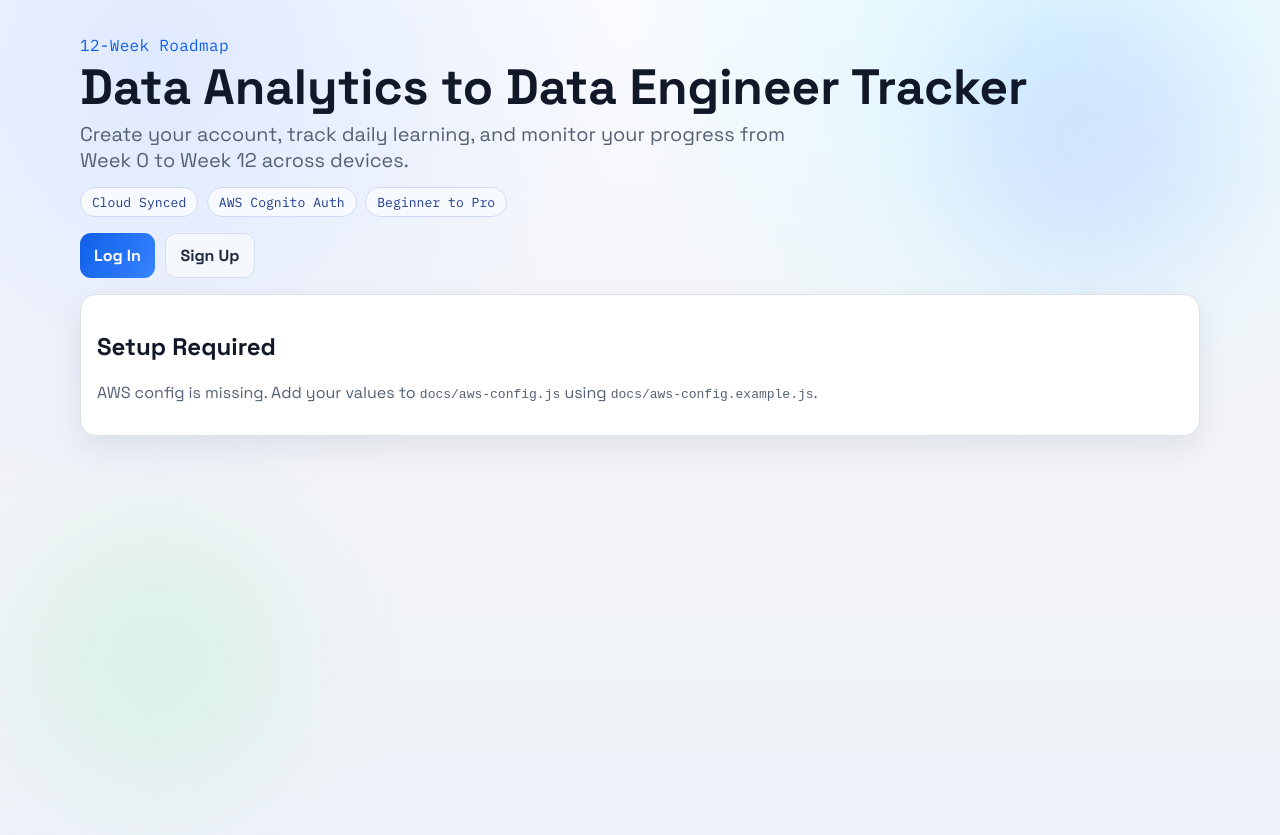
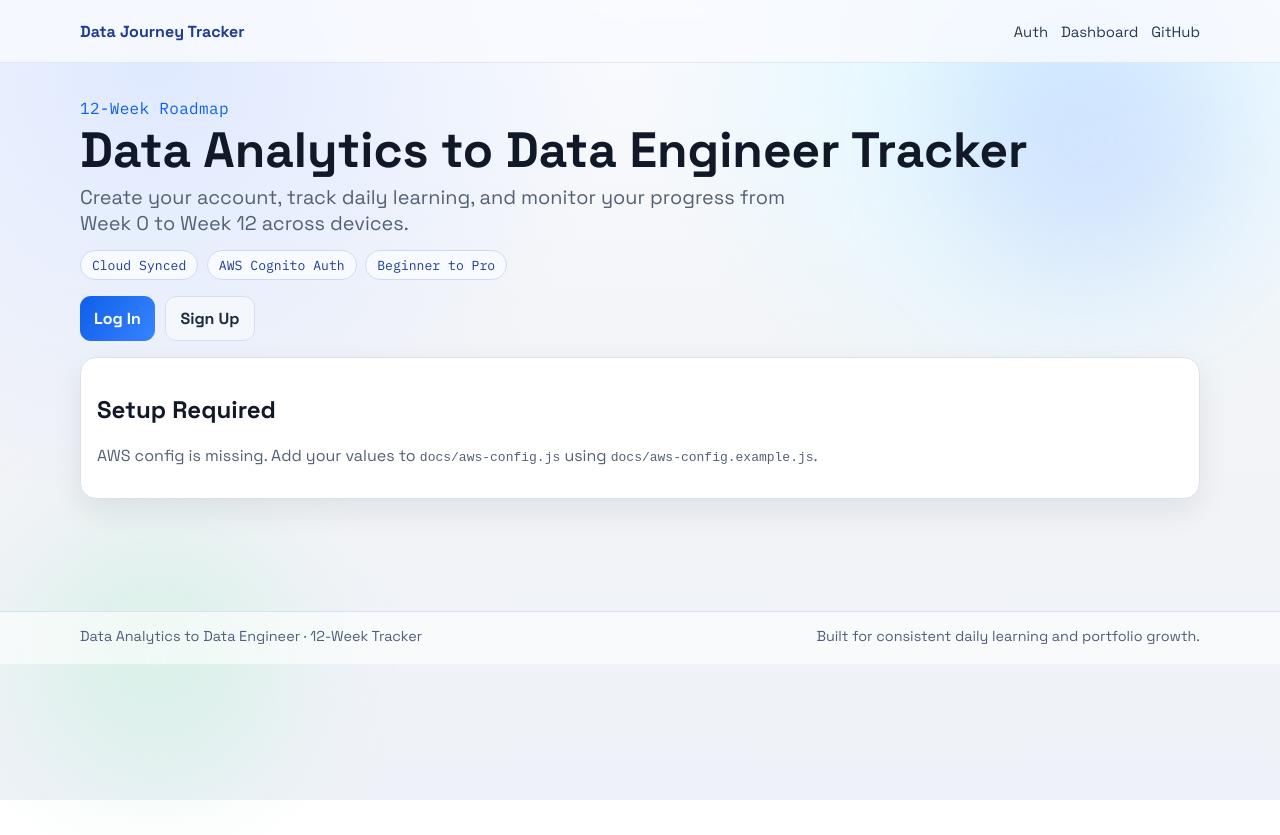
Before and after one commit to codedbyabhishek/data-analytics-to-data-engineer-3-months, a plain HTML site: page docs/index.html in a window 1280 px wide. After the commit the page ends 800 px from the top, so only its background shows below. Drawn offline with Linux system fonts and the light colour scheme.

Commit message:
Add global header and footer layout to landing UI

```diff
--- a/docs/index.html
+++ b/docs/index.html
@@ -7,11 +7,22 @@
   <link rel="preconnect" href="https://fonts.googleapis.com">
   <link rel="preconnect" href="https://fonts.gstatic.com" crossorigin>
   <link href="https://fonts.googleapis.com/css2?family=Space+Grotesk:wght@400;500;700&family=IBM+Plex+Mono:wght@400;500&display=swap" rel="stylesheet">
-  <link rel="stylesheet" href="styles.css?v=20260220-5" />
+  <link rel="stylesheet" href="styles.css?v=20260220-6" />
 </head>
 <body>
   <div class="bg-shape bg-shape-1" aria-hidden="true"></div>
   <div class="bg-shape bg-shape-2" aria-hidden="true"></div>
+
+  <header class="site-header">
+    <div class="site-shell">
+      <a class="site-brand" href="/">Data Journey Tracker</a>
+      <nav class="site-nav" aria-label="Primary">
+        <a href="#authSection">Auth</a>
+        <a href="#appSection">Dashboard</a>
+        <a href="https://github.com/codedbyabhishek/data-analytics-to-data-engineer-3-months" target="_blank" rel="noreferrer">GitHub</a>
+      </nav>
+    </div>
+  </header>
 
   <main class="container">
     <header class="hero">
@@ -170,6 +181,13 @@
 
   <script src="https://unpkg.com/aws-amplify@4.3.46/dist/aws-amplify.min.js"></script>
   <script src="aws-config.js?v=20260220-2"></script>
-  <script src="app.js?v=20260220-4"></script>
+  <script src="app.js?v=20260220-6"></script>
+
+  <footer class="site-footer">
+    <div class="site-shell footer-shell">
+      <p>Data Analytics to Data Engineer · 12-Week Tracker</p>
+      <p>Built for consistent daily learning and portfolio growth.</p>
+    </div>
+  </footer>
 </body>
 </html>
--- a/docs/styles.css
+++ b/docs/styles.css
@@ -26,6 +26,50 @@ body {
     radial-gradient(circle at 12% 8%, #dfe9ff 0, transparent 34%),
     radial-gradient(circle at 82% 6%, #dcf8ff 0, transparent 32%),
     linear-gradient(180deg, #f9fbff 0%, var(--bg) 46%, #eef2f8 100%);
+}
+
+.site-shell {
+  width: min(1120px, calc(100% - 2rem));
+  margin: 0 auto;
+}
+
+.site-header {
+  position: sticky;
+  top: 0;
+  z-index: 30;
+  backdrop-filter: blur(8px);
+  background: rgba(249, 251, 255, 0.82);
+  border-bottom: 1px solid #e0e7f4;
+}
+
+.site-header .site-shell {
+  min-height: 62px;
+  display: flex;
+  align-items: center;
+  justify-content: space-between;
+  gap: 1rem;
+}
+
+.site-brand {
+  color: #1f3d8f;
+  text-decoration: none;
+  font-weight: 700;
+}
+
+.site-nav {
+  display: flex;
+  gap: 0.8rem;
+  align-items: center;
+}
+
+.site-nav a {
+  text-decoration: none;
+  color: #2a3852;
+  font-size: 0.93rem;
+}
+
+.site-nav a:hover {
+  color: var(--accent);
 }
 
 .bg-shape {
@@ -410,6 +454,26 @@ th {
   font-size: 0.82rem;
 }
 
+.site-footer {
+  margin-top: 1rem;
+  border-top: 1px solid #dbe2ef;
+  background: rgba(255, 255, 255, 0.58);
+}
+
+.footer-shell {
+  display: flex;
+  justify-content: space-between;
+  gap: 0.8rem;
+  align-items: center;
+  padding: 0.9rem 0 1.2rem;
+  color: #50607a;
+  font-size: 0.9rem;
+}
+
+.footer-shell p {
+  margin: 0;
+}
+
 :focus-visible {
   outline: 3px solid rgba(15, 95, 232, 0.35);
   outline-offset: 2px;
@@ -419,6 +483,10 @@ th {
   .container {
     width: min(100%, calc(100% - 1.25rem));
     margin: 1.6rem auto 2.2rem;
+  }
+
+  .site-shell {
+    width: min(100%, calc(100% - 1.25rem));
   }
 
   .hero h1 {
@@ -484,12 +552,27 @@ th {
   table {
     min-width: 560px;
   }
+
+  .site-header .site-shell,
+  .footer-shell {
+    flex-direction: column;
+    align-items: flex-start;
+  }
+
+  .site-nav {
+    flex-wrap: wrap;
+    gap: 0.5rem 0.8rem;
+  }
 }
 
 @media (max-width: 460px) {
   .container {
     width: calc(100% - 1rem);
     margin: 1rem auto 1.6rem;
+  }
+
+  .site-shell {
+    width: calc(100% - 1rem);
   }
 
   .panel {
```
